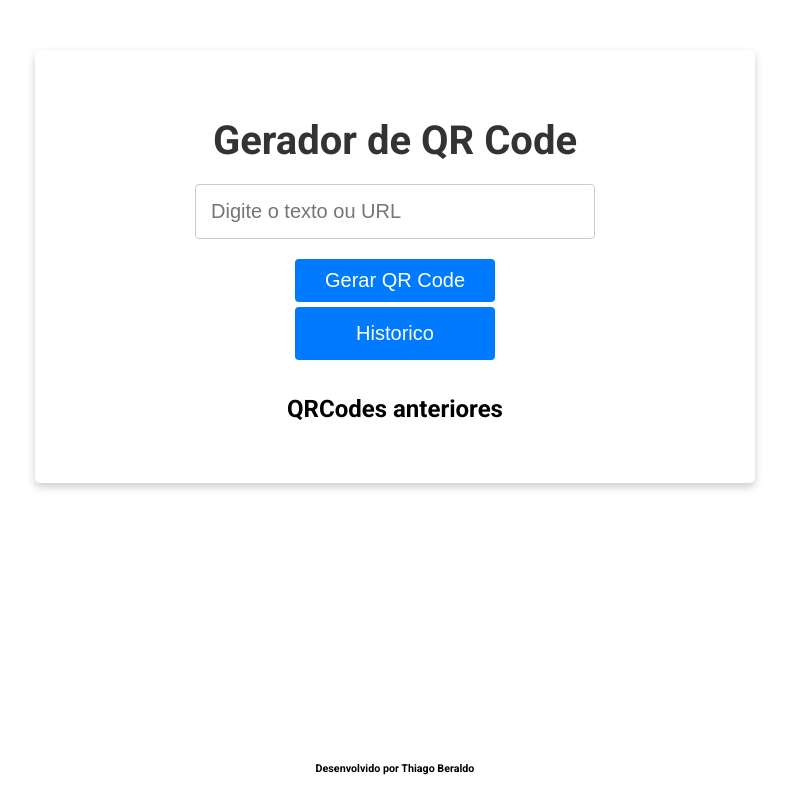
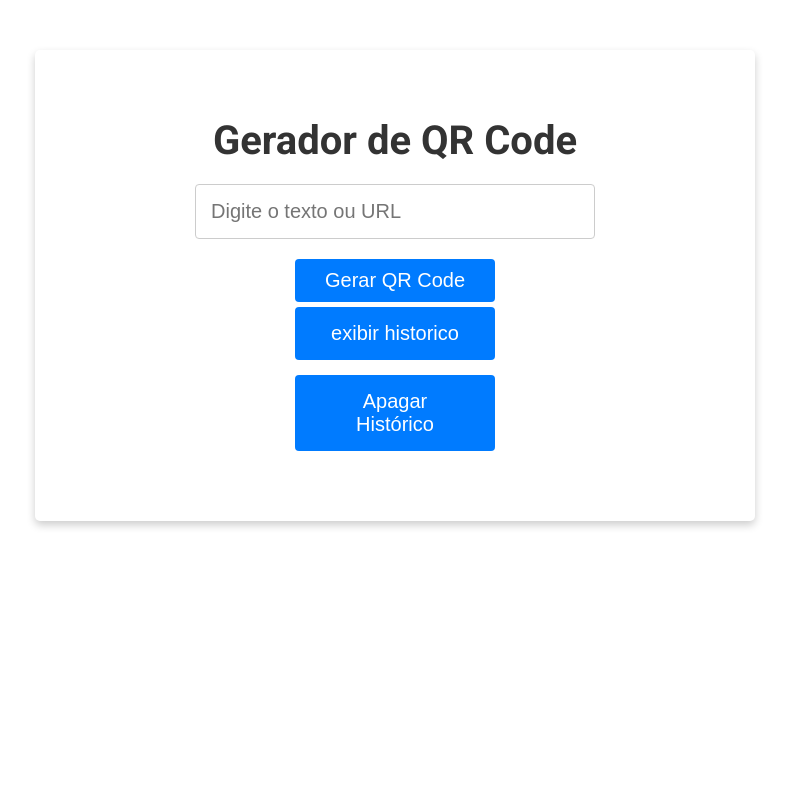
Before and after one commit to lenx0/QRCode-generator, a React (Vite) app: page / in a window 1280 px wide. Shown: the whole page, without its empty margins (245-1034 px from the left). Built offline with nearby package versions, Linux system fonts and the light colour scheme.

Commit message:
history function added

```diff
--- a/src/App.tsx
+++ b/src/App.tsx
@@ -1,4 +1,4 @@
-import QRCode from './QRCode'
+import QRCode from './QRCodeGenerator'
 import './App.css'
 import Footer from './Components/Footer'
 
@@ -6,7 +6,7 @@ function App () {
   return (
     <div className='app-container'>
       <QRCode />
-      <Footer />
+      {/* <Footer /> */}
     </div>
   )
 }
--- a/src/QRCode.tsx
+++ b/src/QRCodeGenerator.tsx
@@ -1,5 +1,6 @@
-import React, { useState } from 'react'
+import React, { useEffect, useState } from 'react'
 import QRCode from 'qrcode.react'
+import QRCodeHistory from './QRCodeHistory'
 
 const QRCodeGenerator: React.FC = () => {
   const [inputText, setInputText] = useState<string>('')
@@ -8,16 +9,35 @@ const QRCodeGenerator: React.FC = () => {
     const storedCodes = localStorage.getItem('qrcodes')
     return storedCodes ? JSON.parse(storedCodes) : []
   })
+  const [showHistory, setShowHistory] = useState<boolean>(false)
+  const [historyLabelBtn, setHistoryLabelBtn] = useState<string>('')
 
   const handleChange = (e: React.ChangeEvent<HTMLInputElement>) => {
     setInputText(e.target.value)
   }
+
+  useEffect(() => {
+    if (showHistory) {
+      setHistoryLabelBtn('ocultar historico')
+    } else {
+      setHistoryLabelBtn('exibir historico')
+    }
+  }, [historyLabelBtn, showHistory])
 
   const generateQRCode = () => {
     setQrCodeValue(inputText)
     const updatedHistory = [...qrCodesHistory, inputText]
     setQrCodesHistory(updatedHistory)
     localStorage.setItem('qrcodes', JSON.stringify(updatedHistory))
+  }
+
+  const toggleHistory = () => {
+    setShowHistory(!showHistory)
+  }
+
+  const clearHistory = () => {
+    localStorage.removeItem('qrcodes')
+    setQrCodesHistory([])
   }
 
   return (
@@ -33,27 +53,19 @@ const QRCodeGenerator: React.FC = () => {
         placeholder='Digite o texto ou URL'
       />
       <br />
-      <button
-        onClick={generateQRCode}
-        style={{ padding: '10px 20px' }}
-      >
+      <button onClick={generateQRCode} style={{ padding: '10px 20px' }}>
         Gerar QR Code
       </button>
       <div style={{ padding: 5 }}>
-        <button>Historico</button>
+        <button onClick={toggleHistory}>{historyLabelBtn}</button>
+      </div>
+      <div style={{ marginTop: '10px' }}>
+        <button onClick={clearHistory}>Apagar Histórico</button>
       </div>
       <div style={{ marginTop: '30px' }}>
         {qrCodeValue && <QRCode value={qrCodeValue} />}
       </div>
-      <div>
-        <h2>QRCodes anteriores</h2>
-        {qrCodesHistory.map((code, index) => (
-          <div key={index} style={{ marginBottom: '10px' }}>
-            <QRCode value={code} />
-            <p>{code}</p>
-          </div>
-        ))}
-      </div>
+      {showHistory && <QRCodeHistory qrCodes={qrCodesHistory} />}
     </div>
   )
 }
--- a/src/QRCodeHistory.tsx
+++ b/src/QRCodeHistory.tsx
@@ -1,8 +1,42 @@
-const QRCodeHistory = () => {
+import QRCode from "qrcode.react"
+import { useState } from "react"
+
+const QRCodeHistory: React.FC<{ qrCodes: string[] }> = ({ qrCodes }) => {
+    const [currentPage, setCurrentPage] = useState(1)
+    const itemsPerPage = 1
+    const totalPages = Math.ceil(qrCodes.length / itemsPerPage)
+
+    const handlePageChange = (newPage: number) => {
+      if (newPage >= 1 && newPage <= totalPages) {
+        setCurrentPage(newPage)
+      }
+    }
+
+    const startIndex = (currentPage - 1) * itemsPerPage
+    const paginatedQrCodes = qrCodes.slice(startIndex, startIndex + itemsPerPage)
+
     return (
-        <div>
-            <h1>QRCodeHistory</h1>
+      <div>
+        <h2>Histórico de QR Codes</h2>
+        <div style={{ display: 'flex', flexWrap: 'wrap', justifyContent: 'center', gap: '30px' }}>
+        {paginatedQrCodes.map((code, index) => (
+          <div key={index} style={{ display: 'flex', flexDirection: 'column', alignItems: 'center', marginBottom: '10px' }}>
+            <QRCode value={code} />
+            <p>{code}</p>
+          </div>
+        ))}
+      </div>
+        <div style={{ marginTop: '20px', display: 'flex', justifyContent: 'center', alignItems: 'center' }}>
+          <button onClick={() => handlePageChange(currentPage - 1)} disabled={currentPage === 1}>
+            Anterior
+          </button>
+          <span style={{ margin: '0 10px' }}>{currentPage} / {totalPages}</span>
+          <button onClick={() => handlePageChange(currentPage + 1)} disabled={currentPage === totalPages}>
+            Próximo
+          </button>
         </div>
+      </div>
     )
-}
-export default QRCodeHistory
+  }
+
+  export default QRCodeHistory
```
